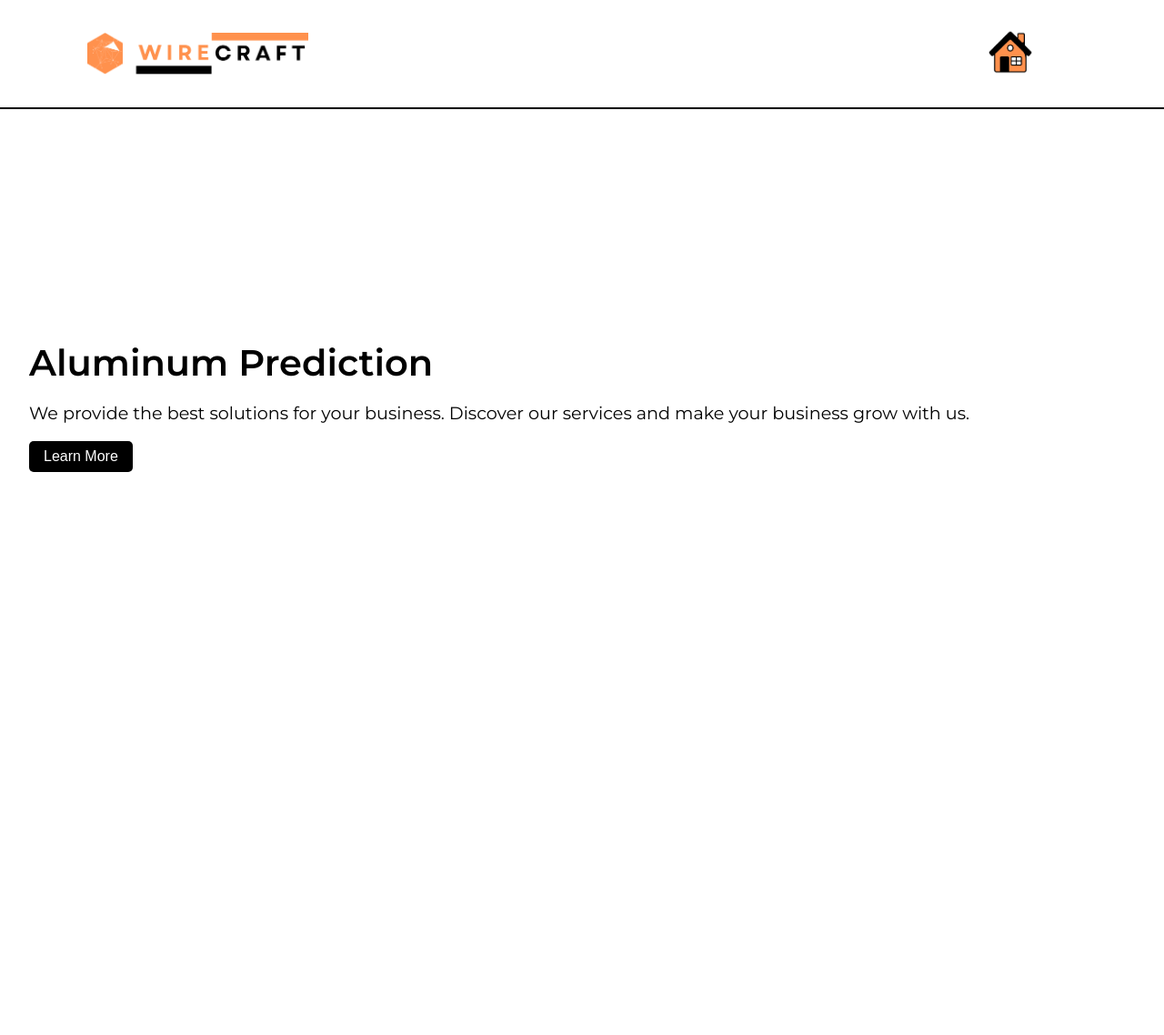
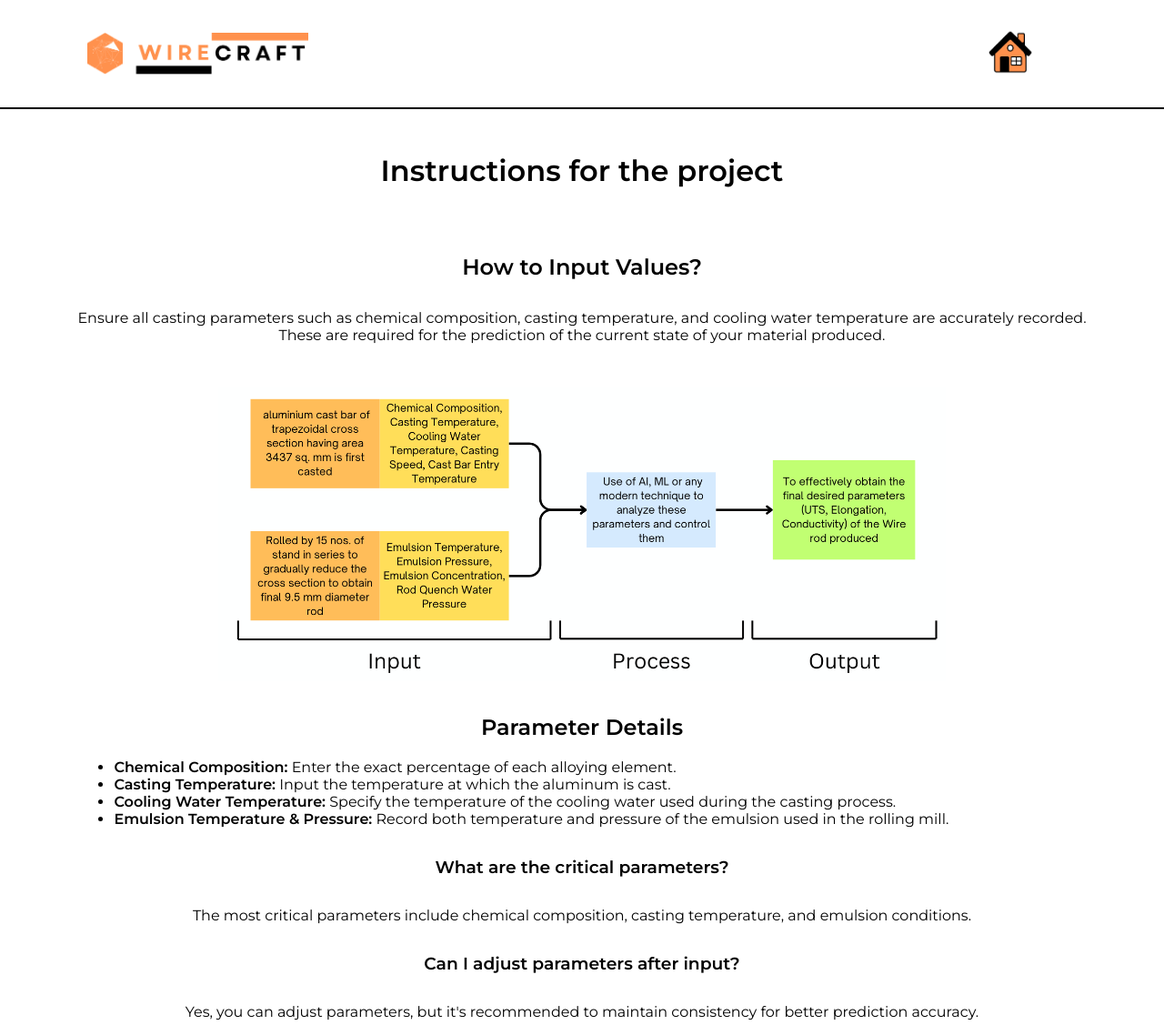
Before and after one commit to Kartik-Katkar/Aluminium-Wire-Properties-Prediction, a Flask app: page /faq in a window 1280 px wide. Shown: the whole page at 91% size. Before the commit the page ends 519 px from the top, so only its background shows below. Run offline with Flask 3, Linux system fonts and the light colour scheme.

Commit message:
Added FAQ's

```diff
--- a/static/css/index.css
+++ b/static/css/index.css
@@ -65,9 +65,24 @@ html {
   height: 100vh;
 }
 
+.input-image{
+  width: 50rem;
+}
+
 .text-section {
   flex: 1;
   padding-right: 2rem;
+}
+.text-section-faq {
+  margin: auto;
+  text-align: center;
+}
+.text-section-faq >ul {
+  margin: auto;
+  text-align: left;
+}
+.text-section-faq > * {
+  margin-top: 2rem;
 }
 
 .text-section h1 {
--- a/static/css/report.css
+++ b/static/css/report.css
@@ -105,7 +105,7 @@
   display: inline-block;
   padding: 10px 20px;
   background-color: #f37221;
-  color: white;
+  color: rgb(255, 255, 255);
   text-decoration: none;
   border-radius: 5px;
   font-weight: 600;
--- a/templates/faq.html
+++ b/templates/faq.html
@@ -4,6 +4,7 @@
     <meta charset="UTF-8">
     <meta name="viewport" content="width=device-width, initial-scale=1.0">
     <link rel="stylesheet" href="../static/css/index.css">
+    <link rel="stylesheet" href="../static/css/faq.css">
     <link href="https://fonts.googleapis.com/css2?family=Montserrat:wght@400;500;600&display=swap" rel="stylesheet">
     <title>WireCraft</title>
     <link
@@ -18,19 +19,38 @@
     <div class="navbar">
         <img src="../static/images/Logo with name.png" alt="Logo" class="navbar-logo">
         <a href="{{ url_for('home') }}"><img src="../static/images/home.png" alt="Logo" class="navbar-logo"></a>
-        <!-- <div class="logo">WireCraft</div> -->
 
     </div>
     <hr>
 
     <div class="content">
-        <div class="text-section">
-            <h1>Aluminum Prediction</h1>
-            <p>We provide the best solutions for your business. Discover our services and make your business grow with us.</p>
-            <button class="button">Learn More</button>
+        <div class="text-section-faq">
+            <br>
+            <br>
+            <h1>Instructions for the project</h1>
+            <br>
+            <h2>How to Input Values?</h2>
+            <p>Ensure all casting parameters such as chemical composition, casting temperature, and cooling water temperature are accurately recorded.<br> These are required for the prediction of the current state of your material produced.</p>
+            <img src="../static/images/flow.png" alt="Input Example" class="input-image">
+            <h2>Parameter Details</h2>
+            <ul>
+                <li><strong>Chemical Composition:</strong> Enter the exact percentage of each alloying element.</li>
+                <li><strong>Casting Temperature:</strong> Input the temperature at which the aluminum is cast.</li>
+                <li><strong>Cooling Water Temperature:</strong> Specify the temperature of the cooling water used during the casting process.</li>
+                <li><strong>Emulsion Temperature & Pressure:</strong> Record both temperature and pressure of the emulsion used in the rolling mill.</li>
+            </ul>
+
+            <!-- <h2>Flow of process</h2>
+            <p>The below flowchart shows the flow of the production process.</p>
+            <img src="prediction-example.png" alt="Prediction Example" class="prediction-image"> -->
+
+            <h3>What are the critical parameters?</h3>
+            <p>The most critical parameters include chemical composition, casting temperature, and emulsion conditions.</p>
+            <h3>Can I adjust parameters after input?</h3>
+            <p>Yes, you can adjust parameters, but it's recommended to maintain consistency for better prediction accuracy.</p>
         </div>
+    </div>
 
-    </div>
 
 
 </body>
```
Also changed, not shown: static/js/index.js (added, +18 -0 lines), static/images/flow.png (added).
